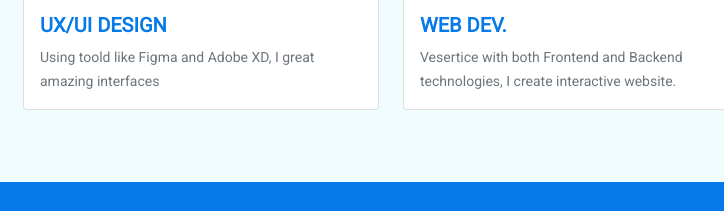
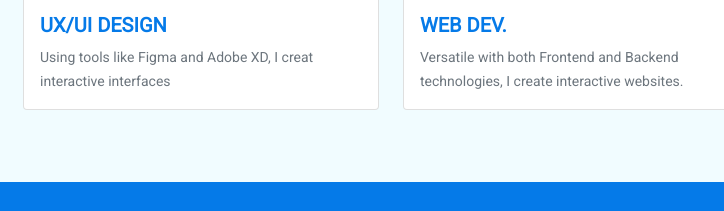
Before and after one commit to Dekin0Linux/portfolio, a plain HTML site: page index.html in a window 1280 px wide. Shown: the part 1813-2024 px from the top of the page, 59-783 px from the left. Drawn offline with nearby package versions, Linux system fonts and the light colour scheme; files whose address does not match are found by name.

Commit message:
text changes

```diff
--- a/index.html
+++ b/index.html
@@ -245,7 +245,7 @@
                     <img src="./images/uiux.jpg" class="card-img-top" alt="...">
                     <div class="card-body">
                       <h5 class="card-title fw-bold text-primary">UX/UI DESIGN</h5>
-                      <small class="card-text text-muted">Using toold like Figma and Adobe XD, I great amazing interfaces</small>
+                      <small class="card-text text-muted">Using tools like Figma and Adobe XD, I creat interactive interfaces</small>
 
                     </div>
                 </div>
@@ -255,7 +255,7 @@
                     <img src="./images/webdev.jpeg" class="card-img-top" alt="...">
                     <div class="card-body">
                       <h5 class="card-title fw-bold text-primary">WEB DEV.</h5>
-                      <small class="card-text text-muted">Vesertice with both Frontend and Backend technologies, I create interactive website.</small>
+                      <small class="card-text text-muted">Versatile with both Frontend and Backend technologies, I create interactive websites.</small>
                     </div>
                 </div>
             </div>
```
